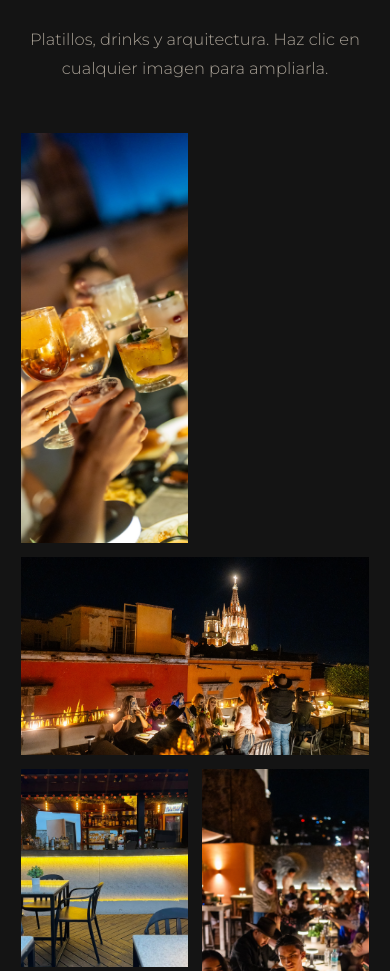
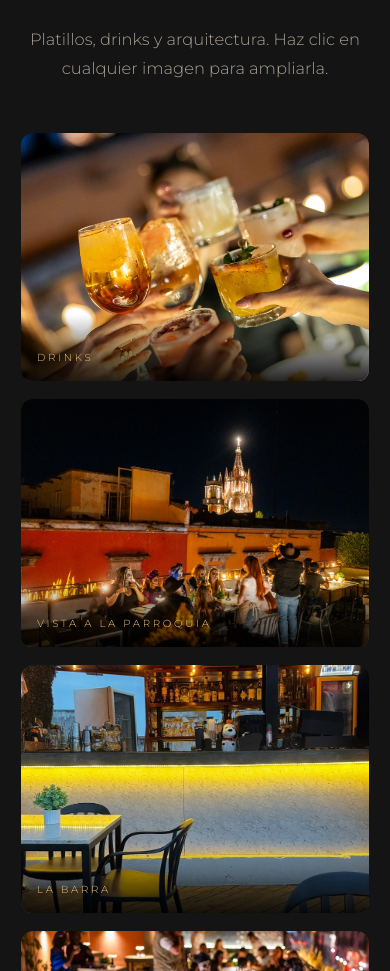
Before and after one commit to gioguevara142507-cpu/Agencia-Marketing, a plain HTML site: page index.html in a window 390 px wide. Shown: the part 5060-6031 px from the top of the page. Drawn offline with Linux system fonts and the light colour scheme.

Commit message:
"Claude, ajusta la galería de fotos en index.html (y zolum/index.html) para que en pantallas de celular (menos de 768px) sea 100% responsiva: 	1.	Usa grid-template-columns: 1fr; en móviles para que las fotos ocupen todo el ancho y no queden espacios negros laterales. 	2.	Aplica a las imágenes de la galería height: 250px; y object-fit: cover; con bordes redondeados y un gap: 16px; uniforme para que se alineen perfectamente sin descuadrar la pantalla."

```diff
--- a/index.html
+++ b/index.html
@@ -126,6 +126,12 @@ nav ul a:hover{color:var(--gold)}
 .video-box video{cursor:pointer}
 .video-box .tag{position:absolute;top:14px;left:14px;z-index:2;background:rgba(13,13,13,.8);border:1px solid var(--gold);color:var(--gold);padding:5px 14px;font-size:.62rem;letter-spacing:.24em;text-transform:uppercase;pointer-events:none}
 @media(max-width:900px){.grid{grid-template-columns:repeat(2,1fr);grid-auto-rows:200px}.video-box{grid-column:span 2}}
+@media(max-width:767px){
+  .grid{grid-template-columns:1fr;grid-auto-rows:auto;gap:16px}
+  .item,.item.tall,.item.wide,.video-box{grid-column:auto;grid-row:auto;height:250px;border-radius:12px;overflow:hidden}
+  .item img,.item video{width:100%;height:250px;object-fit:cover;border-radius:12px}
+  .item .cap-t{opacity:1;transform:none}
+}
 
 /* LIGHTBOX */
 .lb{position:fixed;inset:0;z-index:100;background:rgba(5,5,5,.96);display:none;align-items:center;justify-content:center;padding:30px}
```
Also changed, not shown: zolum/index.html (+6 -0 lines).
